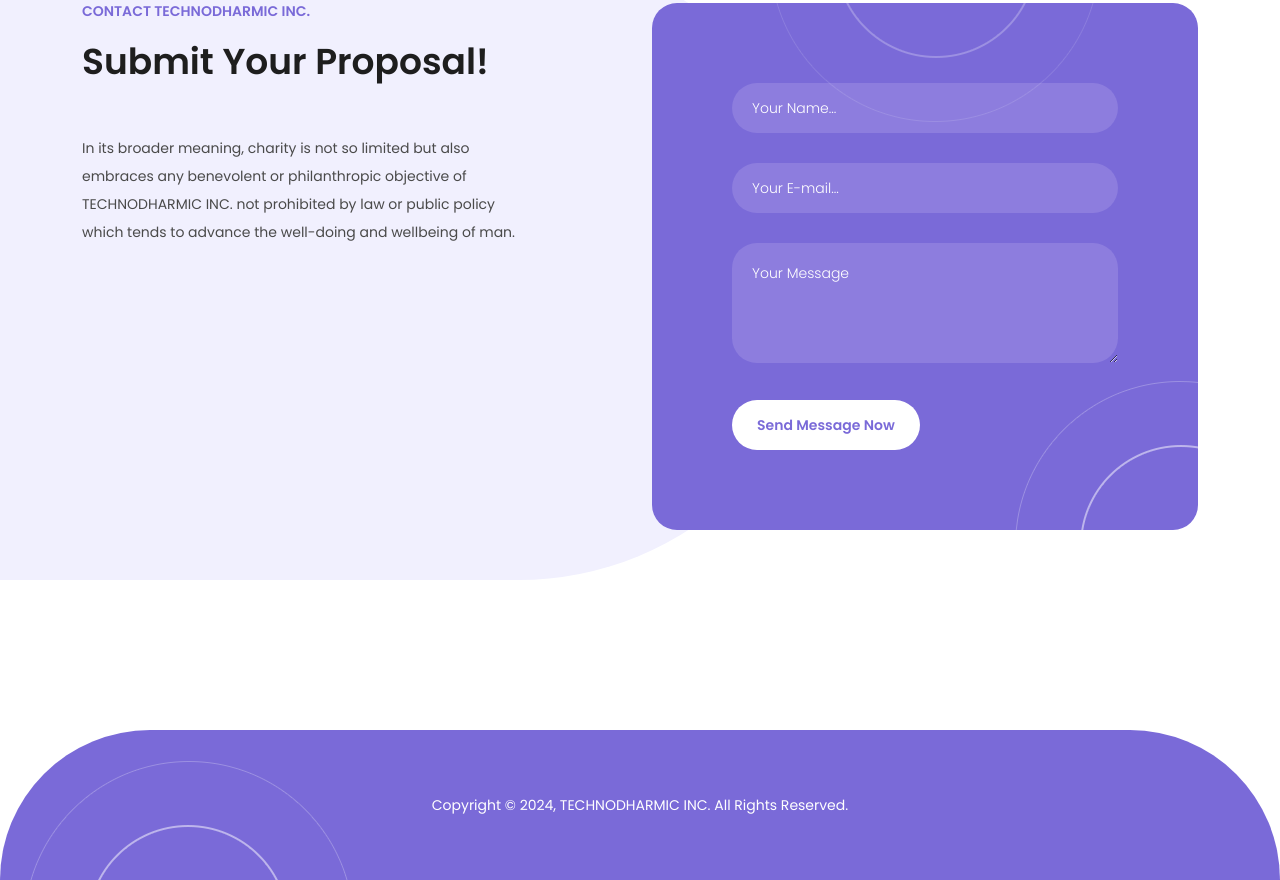
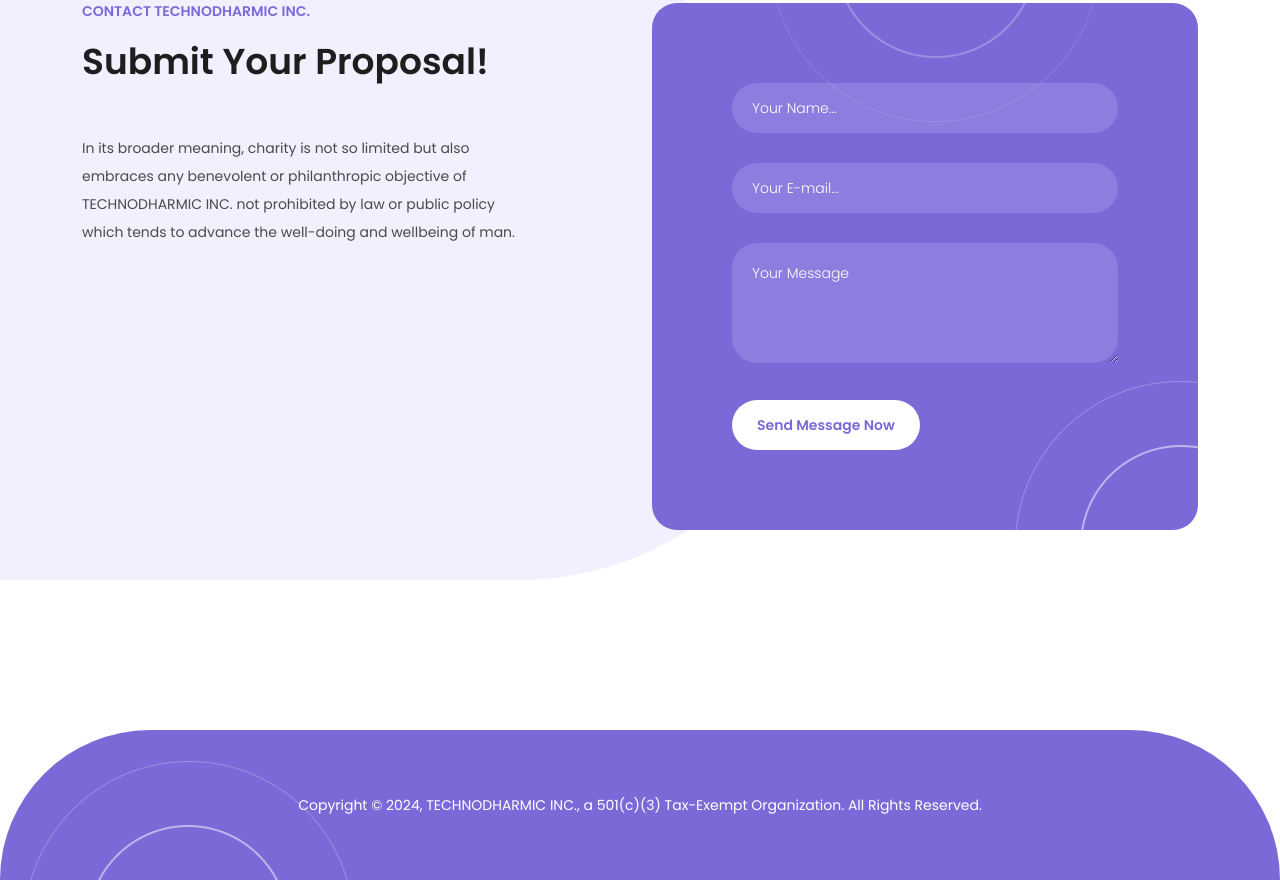
Before and after one commit to technodharmic/www.technodharmic.org, a plain HTML site: page index.html in a window 1280 px wide. Shown: the part 4234-5114 px from the top of the page. Drawn offline with nearby package versions, Linux system fonts and the light colour scheme.

Commit message:
Update index.html

```diff
--- a/index.html
+++ b/index.html
@@ -661,7 +661,7 @@
   <footer>
     <div class="container">
       <div class="col-lg-12">
-        <p>Copyright © 2024, TECHNODHARMIC INC. All Rights Reserved.</p>
+        <p>Copyright © 2024, TECHNODHARMIC INC., a 501(c)(3) Tax-Exempt Organization. All Rights Reserved.</p>
       </div>
     </div>
   </footer>
```
